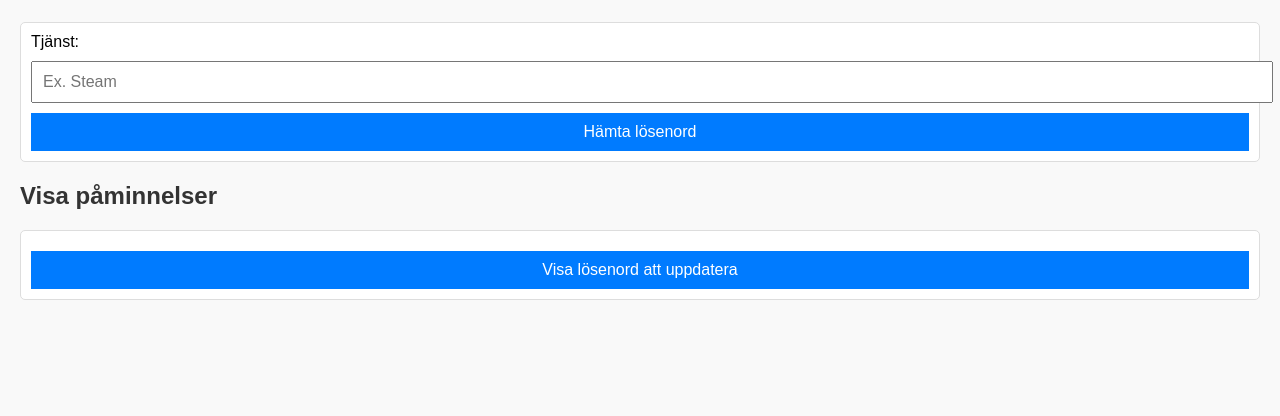
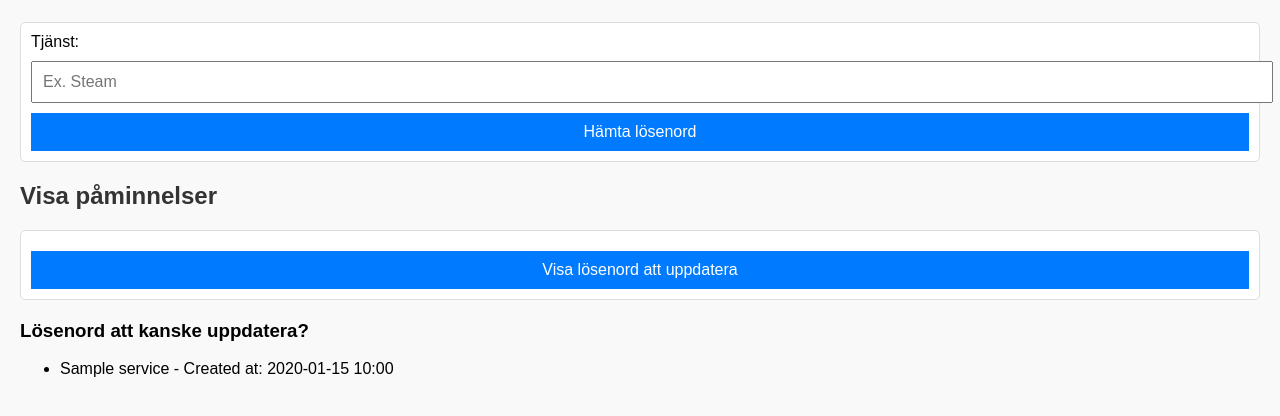
Before and after one commit to OliveTreeDotpng/Inlamningsuppgift, a Flask app: template app/templates/index.html in a window 1280 px wide. Shown: the part 384-800 px from the top of the page. Run offline with Flask 3, Linux system fonts and the light colour scheme; the template is opened without the code that fills it: most values are stand-ins (such as "Sample title", 1, 10 or a date in 2020).

Commit message:
Lade till routen reminders samt relevant html kod

```diff
--- a/app/models.py
+++ b/app/models.py
@@ -10,3 +10,4 @@ class Account(UserMixin, db.Model):
     service = db.Column(db.String(150), nullable=False, unique=True)
     hashed_password = db.Column(db.String(150), nullable=False)
     encrypted_password = db.Column(db.String(150), nullable=False)
+    created_at = db.Column(db.DateTime, nullable=False) # Lagra datum och tid för när lösenordet skapades
--- /dev/null
+++ b/app/reminder.py
@@ -0,0 +1,5 @@
+import time
+
+def reminder(service):
+    time.sleep(10) # Vänta 10 sekunder
+    return f"Kanske dags att ändra lösenord för {service}?" # Skicka påminnelse
--- a/app/templates/index.html
+++ b/app/templates/index.html
@@ -14,6 +14,9 @@
         }
         h1, h2 {
             color: #333;
+        }
+        small-header {
+            font-size: 1.2em; /* Justera storleken efter behov */
         }
         form {
             margin-bottom: 20px;
@@ -102,8 +105,17 @@
 
     <!-- Formulär för att visa påminnelser -->
     <h2>Visa påminnelser</h2>
-    <form action="/reminders" method="GET">
+    <form action="/reminders" method="POST">
         <button type="submit">Visa lösenord att uppdatera</button>
     </form>
+
+    {% if old_accounts %}
+        <h3 class="small-header">Lösenord att kanske uppdatera?</h3> <!-- Mindre header -->
+        <ul>
+            {% for account in old_accounts %}
+                <li>{{ account.service }} - Created at: {{ account.created_at.strftime('%Y-%m-%d %H:%M') }}</li>
+            {% endfor %}
+        </ul>
+    {% endif %}
 </body>
 </html>
```
Also changed, not shown: app/routes.py (+15 -2 lines), requirements.txt (+41 -1 lines), instance/database.db, 1 other file.
